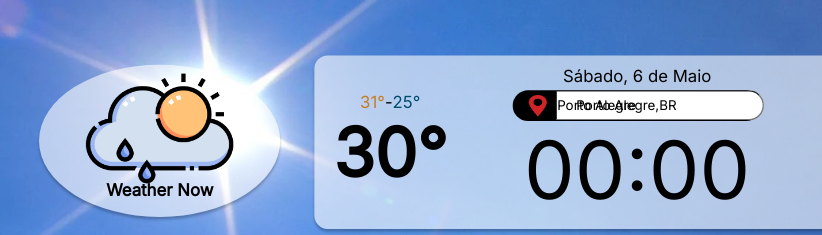
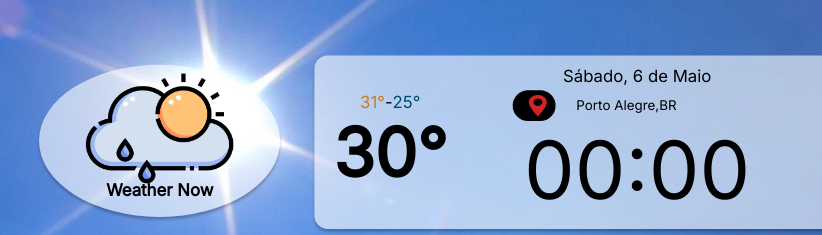
Before and after one commit to GuiKuhn/weather-Now, a plain HTML site: page src/index.html in a window 1280 px wide. Shown: the top 235 px of the page, 0-822 px from the left. Drawn offline with Linux system fonts and the light colour scheme; no server answers.

Commit message:
vamo vamo ta indo

```diff
--- a/styles/style.scss
+++ b/styles/style.scss
@@ -98,7 +98,6 @@ body{
                     display:flex;
                     flex-direction: row;
                     position: relative;
-                    background-color: black;
                     width: 110%;
                     height: 25%;
                     border-radius: 30px 30px 30px 30px;
@@ -111,6 +110,8 @@ body{
                             align-content: center;
                             justify-content: center;
                             padding-left: 10px;
+                            background-color: black;
+                            border-radius: 30px 30px 30px 30px;
                             .imageIcon{
                                 width: 50%;
                                 height: 70%;
@@ -122,10 +123,13 @@ body{
                             position: relative;
                             .city{
                                 position: absolute;
-                                height: 90%;
-                                width: 100%;
+                                height: 100%;
+                                width: 0%;
+                                border: 0px;
                                 border-radius: 0px 30px 30px 0px;
                                 font-size: 20px;
+                                z-index: 2;
+                                transition: 0.5s ease-out;
                             }
                             .adress{
                                 font-size: 20px;
@@ -136,8 +140,17 @@ body{
                                 flex-direction: row;
                                 width: 100%;
                                 height: 100%;
+                                z-index: 1;
                             }
 
+                        }
+                        &:hover{
+                            .city{
+                                width: 100%;
+                            }
+                            .iconButton{
+                                border-radius: 30px 0px 0px 30px;
+                            }
                         }
                     }
                 }
```
Also changed, not shown: styles/style.css, 1 other file.
